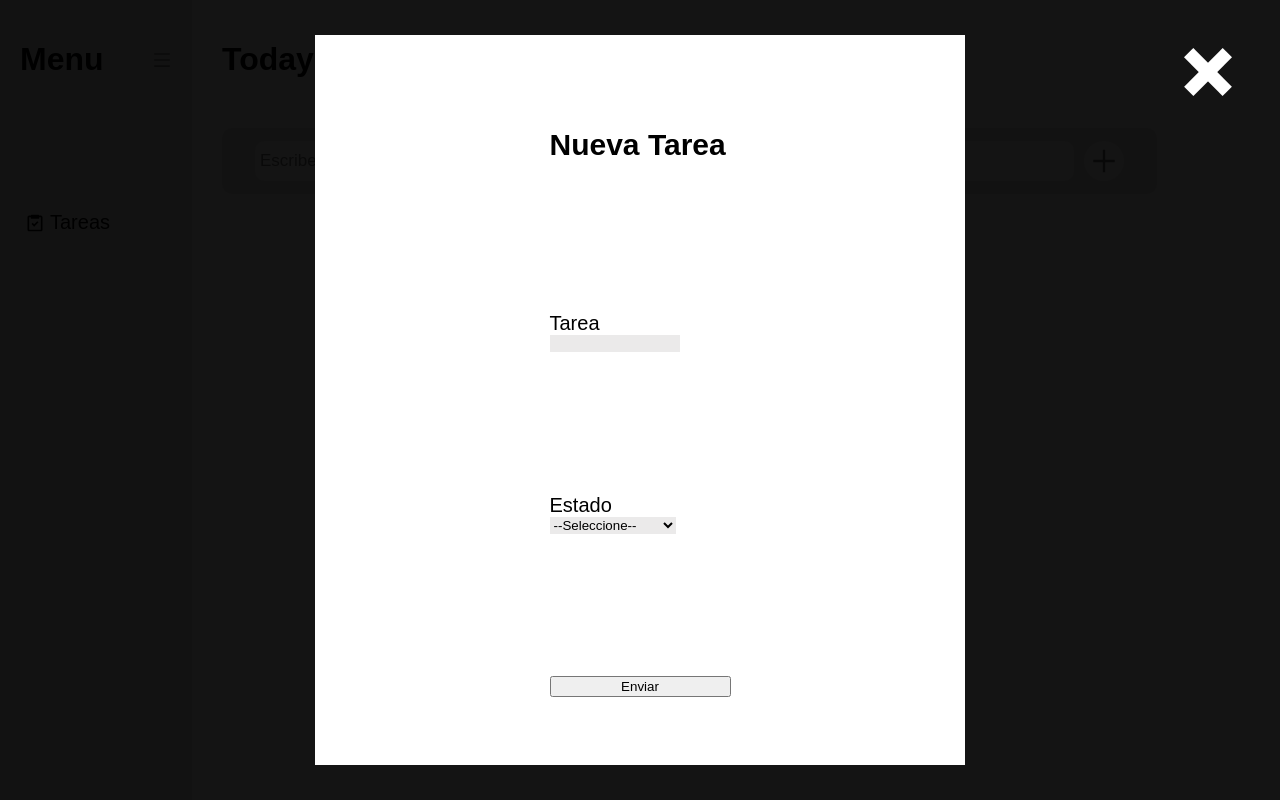
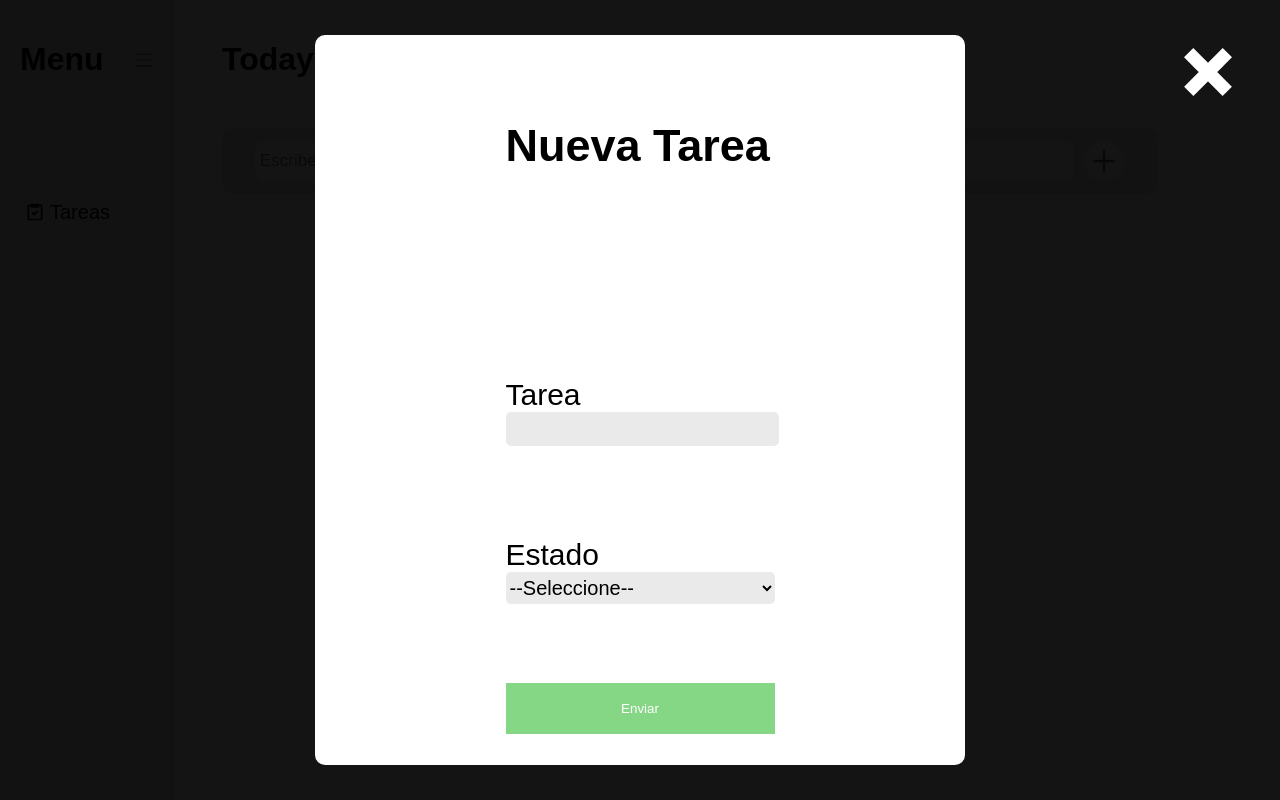
Before and after one commit to yurikt13/lista-tareas-front, a React (Vite) app: page / in a window 1280 px wide. Both pictures are taken after a click on the icon 1103 px from the left and 161 px from the top of the page. Built offline with nearby package versions, Linux system fonts and the light colour scheme.

Commit message:
Estado al modal y alerta form

```diff
--- /dev/null
+++ b/src/components/tasks/MessageError.jsx
@@ -0,0 +1,6 @@
+const MessageError = ({ setError }) => {
+    return (
+        <div className={setError ? 'conError' : 'sinError'}>Todos los campos son obligatorios.</div >
+    )
+}
+export default MessageError
--- a/src/components/tasks/createTask.jsx
+++ b/src/components/tasks/createTask.jsx
@@ -1,18 +1,21 @@
 import { useState, useEffect } from "react"
 import ReactDOM from "react-dom"
 import cerrarModal from "./img/cerrar.svg"
+import MessageError from "./messageError"
 
 const createTask = ({ setModal, tarea, setTarea }) => {
 
   const [estado, setEstado] = useState('');
+  const [error, setError] = useState(false)
 
   const handleSubmit = e => {
     e.preventDefault();
-    if ([tarea, estado].includes('')) {
-      alert('Todos los campos son obligatorios')
+    if (estado.includes != '') {
+      setError(true)
+    } else {
+      setError(false)
     }
 
-    console.log(tarea, estado)
   }
 
   return ReactDOM.createPortal(
@@ -20,10 +23,18 @@ const createTask = ({ setModal, tarea, setTarea }) => {
       <div className="cerrar-modal">
         <img
           src={cerrarModal}
+          onClick={() => setModal(false)}
         ></img>
       </div>
       <form onSubmit={handleSubmit} className="form-task" >
-        <h2>Nueva Tarea</h2>
+        <div>
+          <h2>Nueva Tarea</h2>
+        </div>
+        <div>
+          {error && <MessageError
+            setError={setError}
+          />}
+        </div>
         <div className="campo">
           <label>Tarea</label>
           <input
@@ -49,6 +60,7 @@ const createTask = ({ setModal, tarea, setTarea }) => {
         </div>
 
         <input
+          className="btn-crear-tarea"
           type="submit"
           value="Enviar"
         />
--- a/src/styles/App.css
+++ b/src/styles/App.css
@@ -35,23 +35,38 @@ body {
 
 .campo {
     margin-bottom: 1rem;
-    width: 70%;
+    height: 40%;
+    width: 100%;
 }
 
-.input-crear-tarea, .select-crear-tarea{
+.input-crear-tarea,
+.select-crear-tarea {
+    font-size: 20px;
     width: 100%;
-    border: solid #EBEAEA;
-    background-color: #EBEAEA;
+    height: 50%;
+    border-radius: 5px;
+    border: solid #ebeaea;
+    background-color: #ebeaea;
     display: flex;
     outline: none;
-    border:none;
+    border: none;
+}
 
+.btn-crear-tarea {
+    color: white;
+    width: 100%;
+    height: 50%;
+    background-color: rgb(133, 215, 133);
+    border: none;
+}
+.btn-crear-tarea:hover {
+    background-color: rgb(84, 187, 84);
 }
 
 
 .form-task {
     font-family: Arial, Helvetica, sans-serif;
-    font-size: 20px;
+    font-size: 30px;
     background-color: white;
     height: 90%;
     width: 50%;
@@ -59,6 +74,7 @@ body {
     display: grid;
     justify-content: center;
     align-items: center;
+    border-radius: 10px;
 }
 
 .container-app {
@@ -76,6 +92,7 @@ body {
 
 
 .container-menu {
+    width: 70%;
     padding: 20px;
     background-color: #EBEAEA;
 }
@@ -137,6 +154,18 @@ body {
     display: flex;
 }
 
+.container-create-task {
+    width: 93%;
+    margin-bottom: 20px;
+    padding: 10px;
+    padding-left: 30px;
+    padding-right: 30px;
+    border-radius: 10px;
+    border: solid #EBEAEA;
+    background-color: #EBEAEA;
+    display: flex;
+}
+
 .input-create-task {
     background-color: white;
     margin-right: 10px;
@@ -146,6 +175,13 @@ body {
     border-radius: 10px;
     width: 97%;
     outline: none;
+}
+
+.title-task {
+    margin-right: 10px;
+    padding: 5px;
+    font-size: 17px;
+    width: 97%;
 }
 
 .container-icon-create-task {
@@ -197,3 +233,10 @@ body {
     font-size: 20px;
     color: red;
 }
+
+.error {
+    background-color: rgb(207, 71, 71);
+    color: white;
+    padding: 20px;
+    font-size: 20px;
+}
--- a/src/view/Home.jsx
+++ b/src/view/Home.jsx
@@ -27,19 +27,20 @@ const Home = () => {
 
     return (
         <div className="container-home">
+            <div>
                 <h1>Today</h1>
+            </div>
             <div className="container-task">
                 <div className="container-create-task">
                     <input className="input-create-task" placeholder="Escribe una tarea" value={tarea} onChange={e => setTarea(e.target.value)} />
                     <div className="container-icon-create-task">
                         <AiOutlinePlus className="icon-create-task" onClick={() => handleCrearTarea()} />
                     </div>
-                    <div>
 
                 </div>
-                </div>
+                <div className="container-create-task-list">
                     {data.tasks && data.tasks.map((task) =>
-                    <div className="task">
+                        <div className="container-create-task">
                             <p className="title-task">{task.name}</p>
                             <div className="container-icon-task">
                                 <GrStatusGoodSmall className={`icon-task-${task.status}`} />
@@ -55,6 +56,7 @@ const Home = () => {
                     />}
                 </div>
             </div>
+        </div>
     )
 }
 
```
Lines whose indentation alone changed are shown as unchanged.
